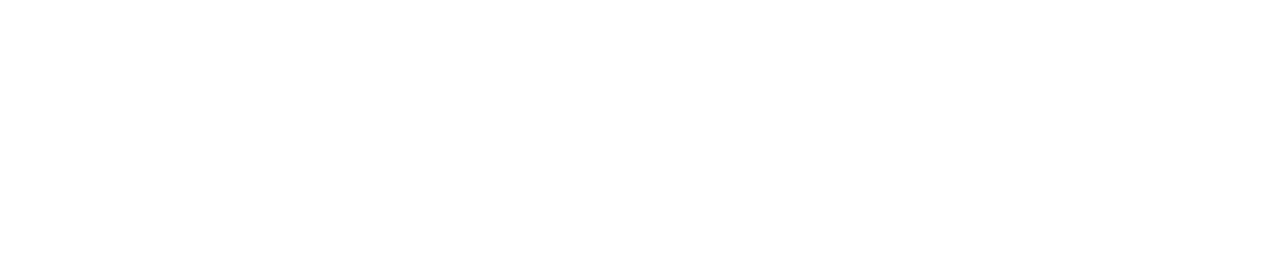
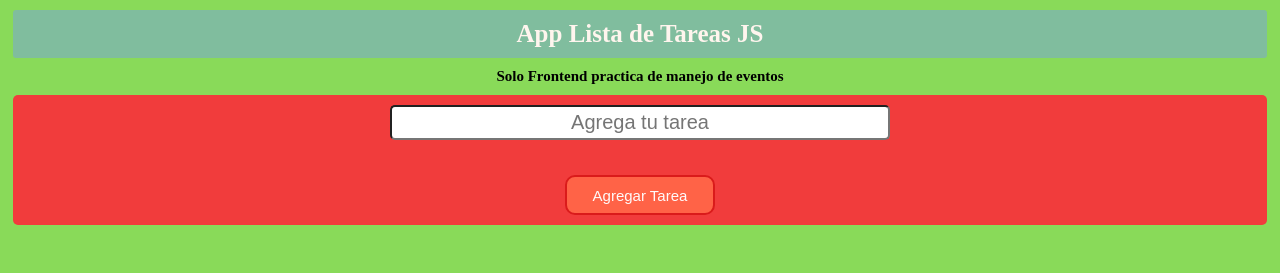
Before and after one commit to Tony96Sosa/App-Lista-de-Tareas-Javascript, a plain HTML site: page docs/index.html in a window 1280 px wide. Drawn offline with Linux system fonts and the light colour scheme.

Commit message:
manejo de eventos basicos con js

```diff
--- a/docs/index.html
+++ b/docs/index.html
@@ -7,6 +7,14 @@
     <link rel="stylesheet" href="style.css">
 </head>
 <body>
+    <h1 class="title">App Lista de Tareas JS</h1>
+    <p class="info">Solo Frontend practica de manejo de eventos</p>
+    <form class="form" action="#">
+        <input type="text" class="form-texto" id="tareaInput" placeholder="Agrega tu tarea">
+        <input type="button" class="form-btn" id="btn-agregar" value="Agregar Tarea">
+    </form>
+    <ul class="lista" id="lista">
+    </ul>
     <script src="main.js"></script>
 </body>
 </html>
--- a/docs/main.js
+++ b/docs/main.js
@@ -0,0 +1,39 @@
+//Elementos del HTML
+const lista = document.getElementById("lista"),
+    btnAgregar = document.getElementById("btn-agregar"),
+    tareaInput = document.getElementById("tareaInput");
+//Funciones
+let agregarTarea = function(){
+    let tarea = tareaInput.value,
+        nuevaTarea = document.createElement("li"),
+        enlace = document.createElement("a"),
+        contenido = document.createTextNode(tarea);
+    if(tarea === ""){
+        tareaInput.setAttribute("placeholder", "Agrega una tarea valida");
+        // tareaInput.className = "error";
+        tareaInput.classList.add("error");
+        return false;
+    }
+    enlace.appendChild(contenido);
+    enlace.setAttribute("href", "#");
+    nuevaTarea.appendChild(enlace);
+    lista.appendChild(nuevaTarea);
+    tareaInput.value = "";
+    //Borrando elementos de la lista
+    for (let i = 0; i < lista.children.length; i++) {
+        lista.children[i].addEventListener('click', eliminarTarea);
+    }
+};
+let comprobarInput = function(){
+    // tareaInput.className = "form-texto";
+    tareaInput.classList.remove("error");
+    tareaInput.setAttribute("placeholder", "Agrega tu tarea");
+};
+let eliminarTarea = function(){
+    this.parentNode.removeChild(this);
+};
+//Eventos
+//Agregar Tarea
+btnAgregar.addEventListener('click', agregarTarea );
+//Comprobar Input
+tareaInput.addEventListener('click', comprobarInput );
--- a/docs/style.css
+++ b/docs/style.css
@@ -0,0 +1,103 @@
+*{
+    margin: 0;
+    padding: 0;
+    box-sizing: border-box;
+}
+body{
+    background-color: #89DA59;
+}
+.title{
+    width: 98%;
+    margin: 10px auto;
+    font-size: 25px;
+    text-align: center;
+    background-color: #80BD9E;
+    padding: 10px;
+    color: seashell;
+    border-radius: 3px;
+}
+.info{
+    width: 90%;
+    margin: auto;
+    font-size: 15px;
+    text-align: center;
+    font-weight: bold;
+    margin-bottom: 10px;
+}
+.form{
+    width: 98%;
+    margin: auto;
+    background-color: #f13c3c;
+    display: flex;
+    flex-direction: column;
+    border-radius: 5px;
+}
+.form-texto{
+    margin: 10px 0;
+    height: 45px;
+    font-size: 20px;
+    text-align: center;
+    border-radius: 5px;
+    outline: none;
+}
+.form-btn{
+    margin: 25px 15px 10px;
+    height: 40px;
+    border-radius: 10px;
+    font-size: 20px;
+    border-style: none;
+    outline: none;
+    background-color: tomato;
+    color: snow;
+    border: 2px solid #da1b1b;
+    cursor: pointer;
+}
+.error{
+    border: 5px solid #da1b1b;
+}
+.error::placeholder{
+    color: #da1b1b;
+}
+.lista{
+    width: 90%;
+    margin: auto;
+    margin-top: 20px;
+    list-style: none;
+    text-align: center;
+    height: 25px;
+    font-size: 23px;
+}
+.lista li{
+    background-color: royalblue;
+    padding: 3px;
+    margin-bottom: 10px;
+}
+.lista li a{
+    text-decoration: none;
+    color: white;
+}
+@media screen and (min-width: 600px){
+    .form-texto{
+        width: 500px;
+        margin: 10px auto;
+        height: 35px;
+    }
+    .form-btn{
+        width: 150px;
+        margin: 25px auto 10px;
+        font-size: 15px;
+    }
+    .form-btn:hover{
+        border: 2px solid snow;
+    }
+    .lista{
+        width: 500px;
+        text-align: left;
+    }
+    .lista li a{
+        margin-left: 20px;
+    }
+    .lista li a:hover{
+        text-decoration: line-through;
+    }
+}
```
